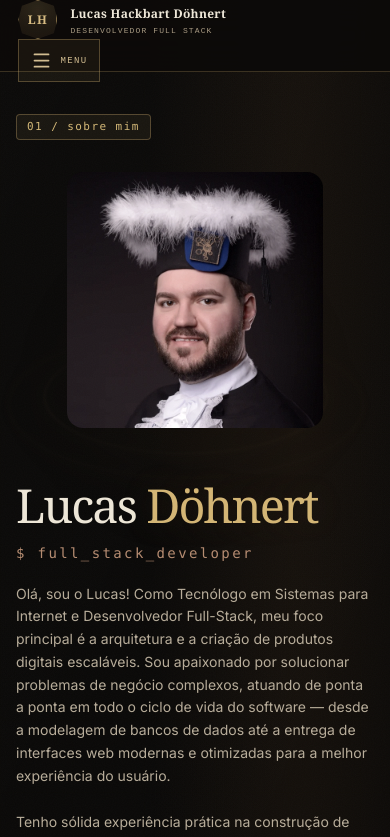
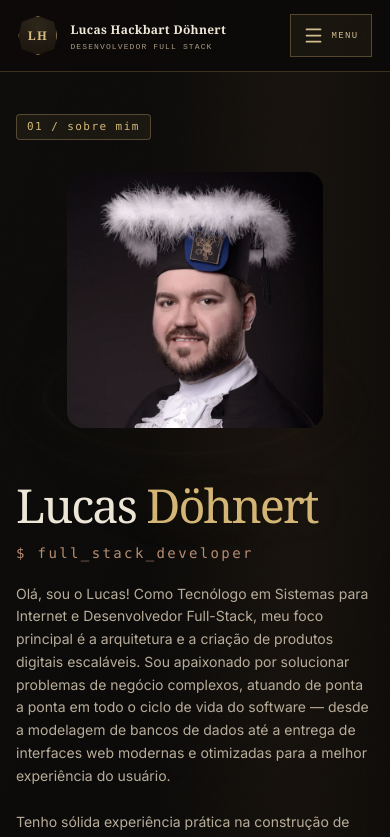
Before and after one commit to Lucashackd/lucashackd, a Next.js app: page / in a window 390 px wide. Shown: the top 837 px of the page. Built offline with nearby package versions, Linux system fonts and the light colour scheme.

Commit message:
fix: align mobile menu and hide trigger on desktop

```diff
--- a/src/app/globals.css
+++ b/src/app/globals.css
@@ -42,3 +42,77 @@ footer { border-color: rgba(198,167,107,.2) !important; background: #090807 !imp
 @media (max-width:767px) { .realm-grid { width: 100%; opacity: .055; } #about { padding-top: 2.6rem; padding-bottom: 3.5rem; } #about h1 { font-size: clamp(2.4rem,12vw,3.4rem); } #about .text-justify { text-align: left; } #about .flex.gap-8 { gap: 1.2rem; } #about .flex.gap-8 p:first-child { font-size: 1.45rem; } #skills,#projects { padding-top: 2rem; padding-bottom: 3.5rem; } #contact > div { padding-top: 4rem; padding-bottom: 4rem; } footer > div { flex-direction: column; gap: 8px; align-items: flex-start !important; } }
 @media (prefers-reduced-motion:reduce) { *,*::before,*::after { scroll-behavior: auto !important; animation-duration: .01ms !important; animation-iteration-count: 1 !important; transition-duration: .01ms !important; } #about .relative.overflow-hidden:hover,#about .relative.flex-1:hover,#skills .rounded-xl:hover,#projects .card-accent-top:hover { transform: none !important; } }
 .realm-orb-one::before,.realm-orb-one::after { content: ""; position: absolute; inset: 12%; border: 1px solid rgba(198,167,107,.35); border-radius: 50%; transform: perspective(520px) rotateX(67deg) rotateZ(-24deg); box-shadow: 0 0 28px rgba(198,167,107,.08),inset 0 0 24px rgba(198,167,107,.05); } .realm-orb-one::after { inset: 3%; border-color: rgba(198,167,107,.16); transform: perspective(520px) rotateX(67deg) rotateZ(34deg); }
+
+/* Correção do cabeçalho mobile: o botão não deve aparecer no menu desktop. */
+.mobile-topbar {
+  display: flex;
+  width: 100%;
+  gap: 0.75rem;
+}
+
+.mobile-topbar > .brand-mark {
+  flex: 1 1 auto;
+  min-width: 0;
+  overflow: hidden;
+}
+
+.mobile-topbar .brand-wordmark {
+  flex: 1 1 auto;
+  min-width: 0;
+  overflow: hidden;
+}
+
+.mobile-topbar .brand-wordmark strong,
+.mobile-topbar .brand-wordmark small {
+  display: block;
+  max-width: 100%;
+  overflow: hidden;
+  text-overflow: ellipsis;
+  white-space: nowrap;
+}
+
+.mobile-menu-trigger {
+  display: inline-flex;
+  flex: 0 0 auto;
+  align-items: center;
+  justify-content: center;
+  min-height: 42px;
+  white-space: nowrap;
+}
+
+@media (min-width: 768px) {
+  .mobile-topbar,
+  .mobile-menu-trigger {
+    display: none !important;
+  }
+}
+
+@media (max-width: 380px) {
+  .mobile-topbar {
+    gap: 0.5rem;
+    padding-right: 0.75rem;
+    padding-left: 0.75rem;
+  }
+
+  .mobile-topbar .brand-mark {
+    gap: 0.5rem;
+  }
+
+  .mobile-topbar .brand-wordmark strong {
+    font-size: 10px;
+  }
+
+  .mobile-topbar .brand-wordmark small {
+    font-size: 7px;
+    letter-spacing: 0.08em;
+  }
+
+  .mobile-menu-trigger {
+    padding-right: 0.65rem;
+    padding-left: 0.65rem;
+  }
+
+  .mobile-menu-trigger span {
+    display: none;
+  }
+}
```
